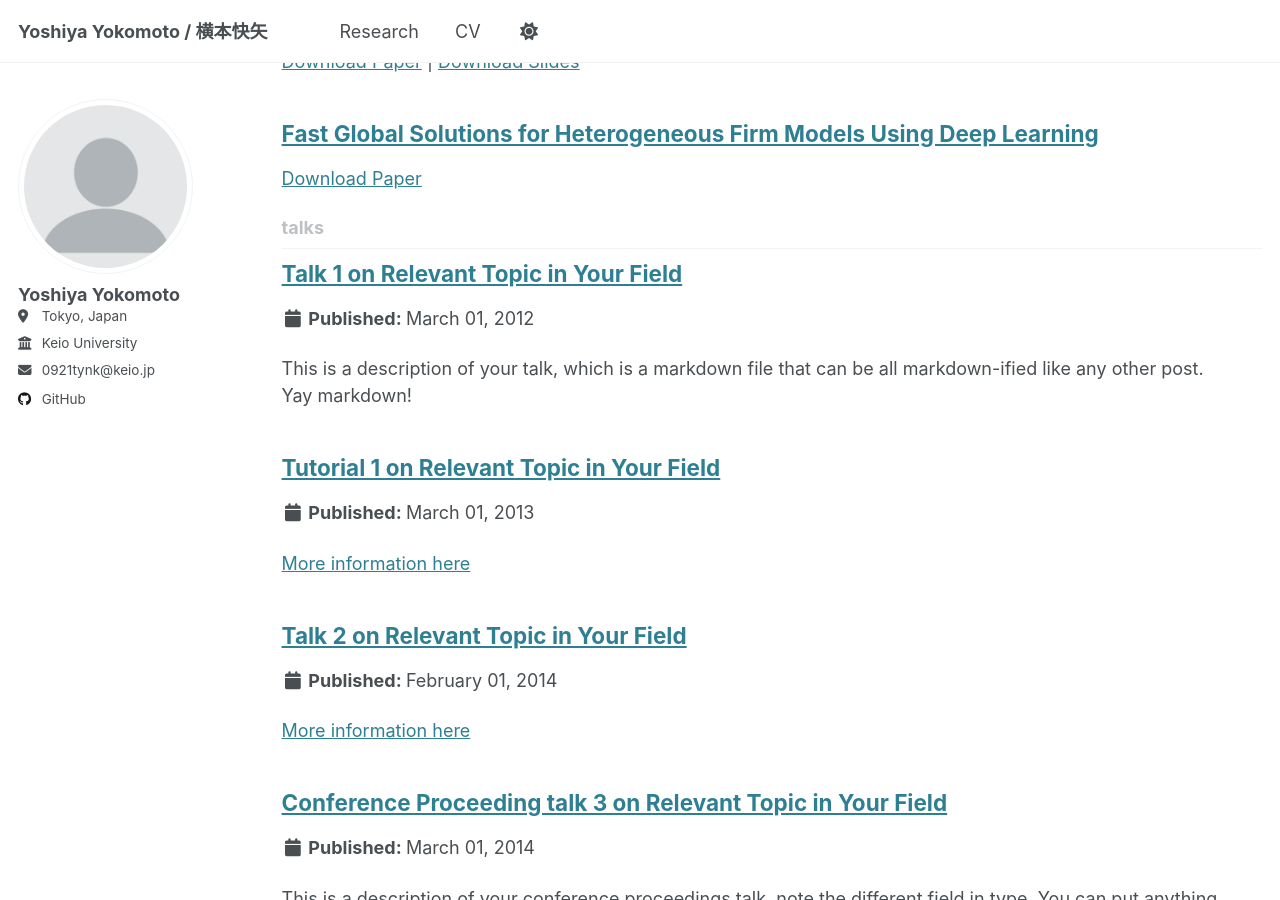
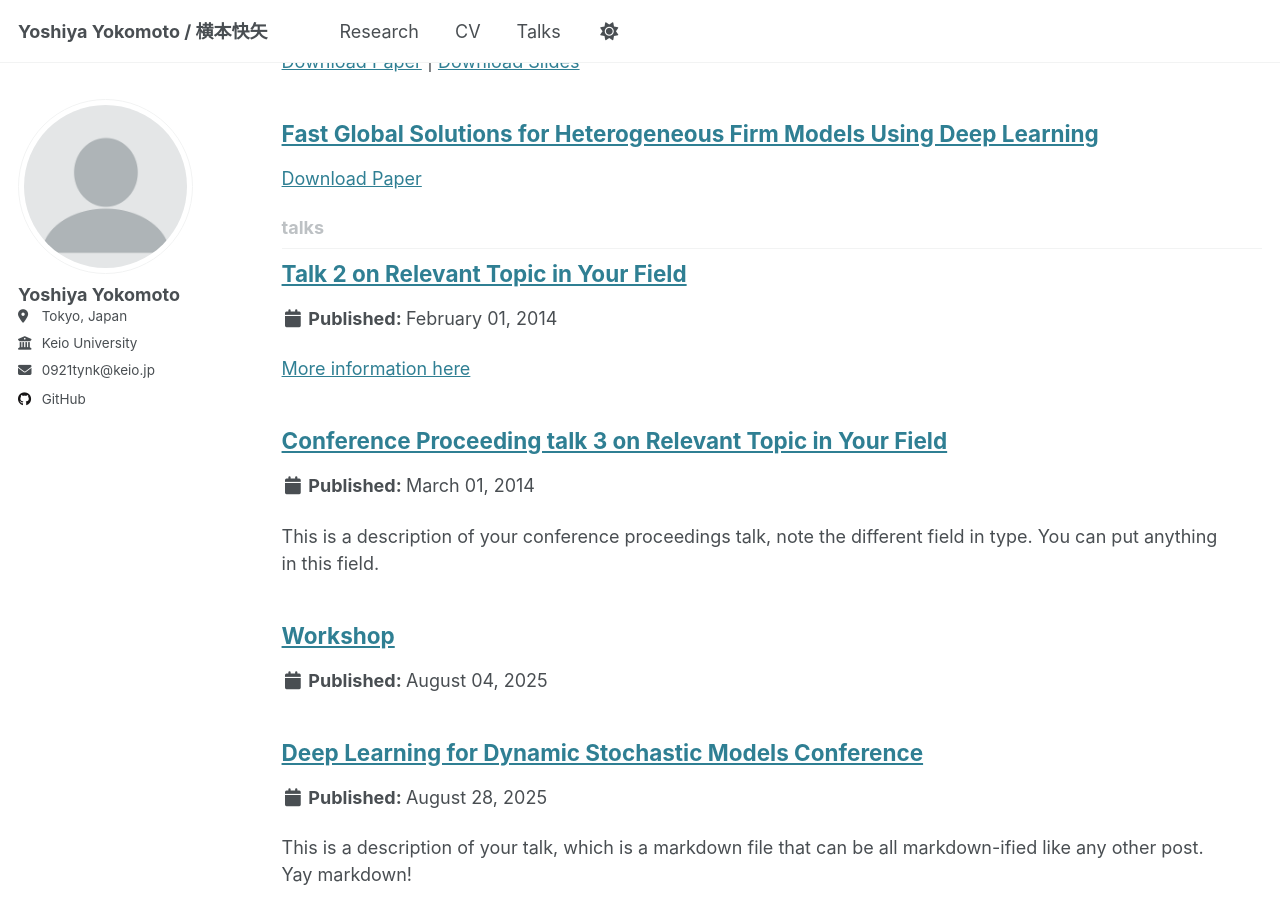
Before and after one commit to YYoshiya/YYoshiya.github.io, a Jekyll site: the page built from _pages/collection-archive.html, in a window 1280 px wide and 900 px high, scrolled down 1617 px. Built offline with Jekyll 4.4.1, drawn with Linux system fonts in a browser that asks for light colours.

Commit message:
Add "Talks" section to navigation and remove outdated talk/tutorial entries

```diff
--- a/_data/navigation.yml
+++ b/_data/navigation.yml
@@ -19,3 +19,6 @@ main:
 
   #- title: "Guide"
    # url: /markdown/
+
+  - title: "Talks"
+    url: /talks/
--- a/_talks/2012-03-01-talk-1.md
+++ /dev/null
@@ -1,11 +0,0 @@
----
-title: "Talk 1 on Relevant Topic in Your Field"
-collection: talks
-type: "Talk"
-permalink: /talks/2012-03-01-talk-1
-venue: "UC San Francisco, Department of Testing"
-date: 2012-03-01
-location: "San Francisco, CA, USA"
----
-
-This is a description of your talk, which is a markdown file that can be all markdown-ified like any other post. Yay markdown!
--- a/_talks/2013-03-01-tutorial-1.md
+++ /dev/null
@@ -1,13 +0,0 @@
----
-title: "Tutorial 1 on Relevant Topic in Your Field"
-collection: talks
-type: "Tutorial"
-permalink: /talks/2013-03-01-tutorial-1
-venue: "UC-Berkeley Institute for Testing Science"
-date: 2013-03-01
-location: "Berkeley, CA, USA"
----
-
-[More information here](http://exampleurl.com)
-
-This is a description of your tutorial, note the different field in type. This is a markdown files that can be all markdown-ified like any other post. Yay markdown!
--- /dev/null
+++ b/_talks/2025-08-04-talk.md
@@ -0,0 +1,9 @@
+---
+title: "Workshop"
+collection: talks
+type:
+permalink:
+venue: "Yonsei university"
+date: 2025-08-04
+location: "Seoul, Korea"
+---
```
